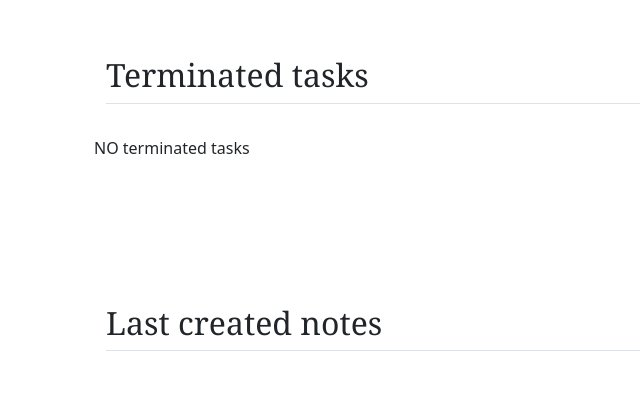
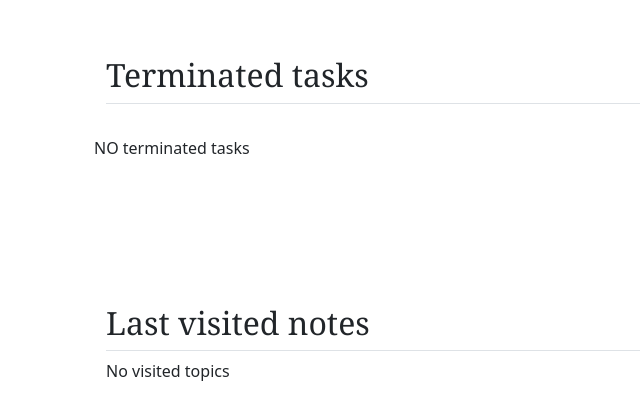
Before and after one commit to YevheniyEvt/Notebook, a Django app: template home/templates/home/index.html in a window 1280 px wide. Shown: the part 324-744 px from the top of the page, without its empty margins (0-640 px from the left). Run offline with Django 5.2, Linux system fonts and the light colour scheme; the template is opened without the code that fills it, so the values that code supplies are empty; some libraries are stand-ins or nearby versions.

Commit message:
feat(home) Add last visited field to Topic and Section. Change topics on home page to last visited

```diff
--- a/home/templates/home/index.html
+++ b/home/templates/home/index.html
@@ -67,8 +67,9 @@
   </div>
 
   <div class="container px-4 py-5">
-    <h2 class="pb-2 border-bottom">Last created notes</h2>
+    <h2 class="pb-2 border-bottom">Last visited notes</h2>
     <div class="row g-4" id="topics-list">
+    {% if topics %}
         {% for topic in topics %}
             <div class="col-md-4" id="topic-{{ topic.id }}">
                 <a href="{{ topic.get_absolute_url }}" style="text-decoration: none">
@@ -82,6 +83,9 @@
                 </a>
             </div>
         {% endfor %}
+    {% else %}
+        <p class="mt-4">No visited topics</p>
+    {% endif %}
     </div>
   </div>
 {% endblock content %}
--- a/home/views.py
+++ b/home/views.py
@@ -11,5 +11,5 @@ class HomeView(TemplateView):
         context = super().get_context_data(**kwargs)
         context['tasks_with_today_deadline'] = Task.objects.tasks_with_today_deadline().filter(user=self.request.user)
         context['terminated_tasks'] = Task.objects.terminated_tasks().filter(user=self.request.user)
-        context['topics'] = Topic.objects.filter(user=self.request.user).order_by('created_at')[:6]
+        context['topics'] = Topic.objects.filter(user=self.request.user, last_visited_at__isnull=False).order_by('last_visited_at')[:6]
         return context
--- a/notes/models.py
+++ b/notes/models.py
@@ -9,6 +9,7 @@ from django.utils.text import slugify
 
 from cloudinary.models import CloudinaryField
 
+from mixins.models import LastVisitedMixin
 
 DEFAULT_BOOTSTRAP_ICON_NAME = ['calendar2', 'clipboard', 'cpu', 'database', 'file-richtext-fill', 'floppy']
 
@@ -23,7 +24,7 @@ def get_public_id_prefix(instance):
 def get_random_icon():
     return random.choice(DEFAULT_BOOTSTRAP_ICON_NAME)
 
-class Topic(models.Model):
+class Topic(LastVisitedMixin, models.Model):
     user = models.ForeignKey(User, on_delete=models.CASCADE)
     title = models.CharField(
         max_length=200,
@@ -54,7 +55,7 @@ class Topic(models.Model):
         return reverse('notes:topic_list')
 
 
-class Section(models.Model):
+class Section(LastVisitedMixin, models.Model):
     user = models.ForeignKey(User, on_delete=models.CASCADE)
     topic = models.ForeignKey(Topic, on_delete=models.CASCADE, related_name='sections')
     title = models.CharField(max_length=150)
```
Also changed, not shown: mixins/models.py (added, +8 -0 lines), notes/views/section.py (+9 -2 lines), notes/migrations/0007_section_last_visited_at_topic_last_visited_at.py (added). Lines whose indentation alone changed are shown as unchanged.
